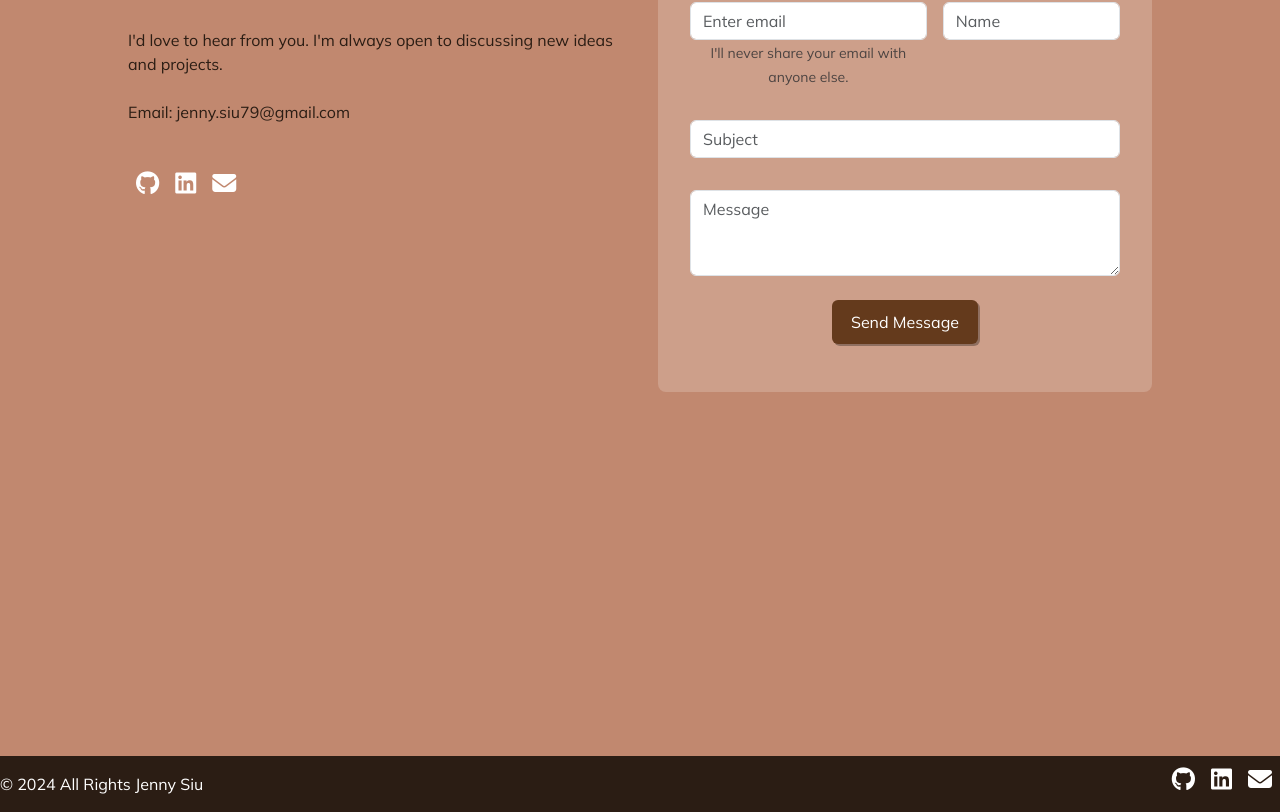
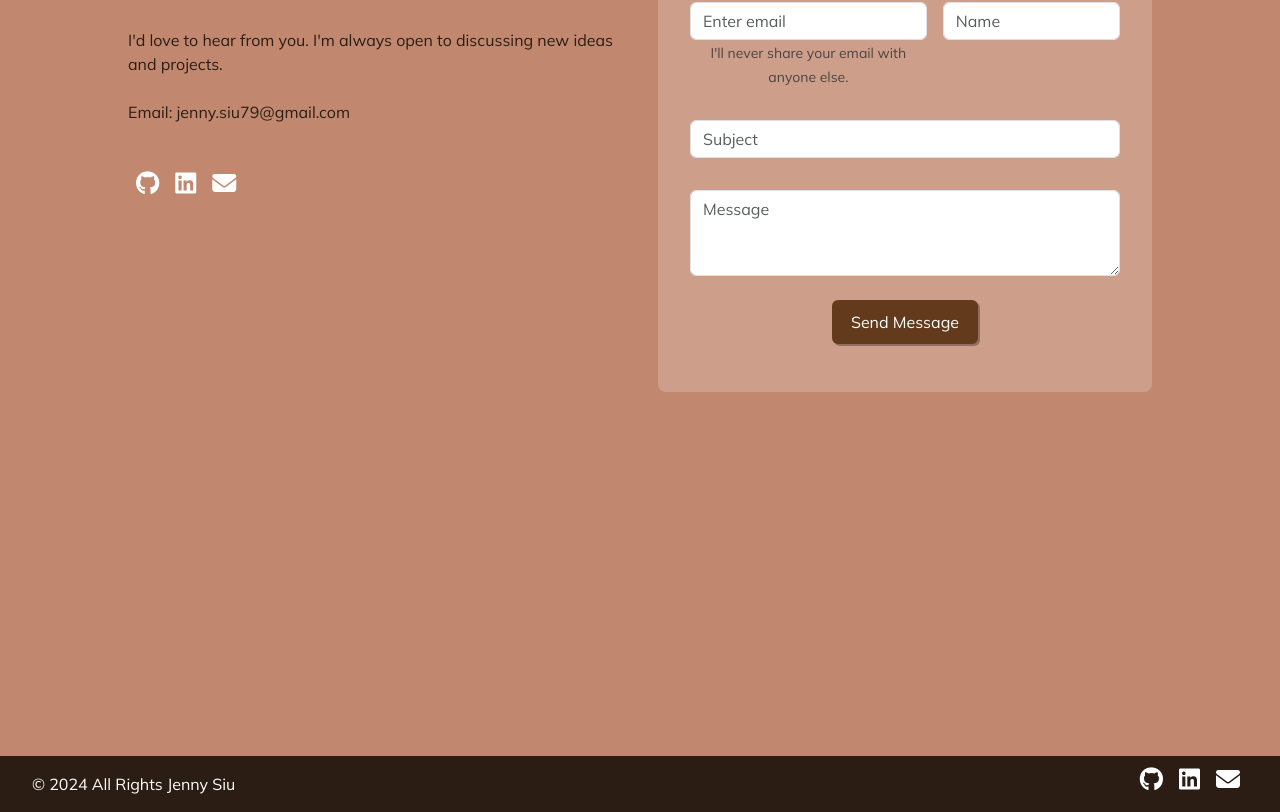
Before and after one commit to jennysiu/jennysReactPortfolio, a React (Vite) app: page /contact in a window 1280 px wide. Shown: the part 260-1072 px from the top of the page. Built offline with nearby package versions, Linux system fonts and the light colour scheme.

Commit message:
content margining

```diff
--- a/src/components/Footer/style.css
+++ b/src/components/Footer/style.css
@@ -5,6 +5,7 @@ footer {
   display: flex;
   justify-content: space-between;
 
+  /* colour */
   background-color: var(--deep-brown);
 
   /* to make footer stay at the bottom of page */
@@ -18,10 +19,11 @@ a {
 }
 
 .copyright-text {
+  margin-left: 2rem;
   color: white;
 }
 
 .footer-links {
+  margin-right: 2rem;
   font-size: 1.8rem;
-  /* text-align: right; */
 }
```
